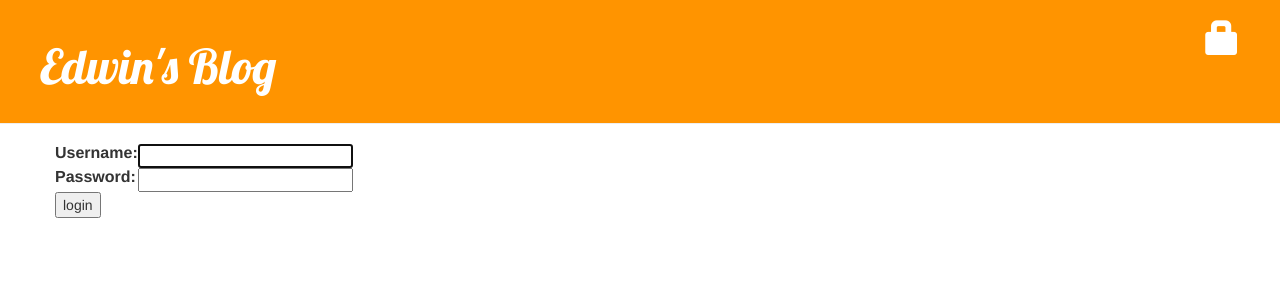
After one commit to EdwinP7/blogga, a Django app: page /accounts/login/ in a window 1280 px wide. The commit adds this page. Shown: the top 300 px of the page. Run offline with Django 3.2, Linux system fonts and the light colour scheme; some libraries are stand-ins or nearby versions.

Commit message:
login/logout options

```diff
--- a/blog/templates/blog/base.html
+++ b/blog/templates/blog/base.html
@@ -12,6 +12,9 @@
             {% if user.is_authenticated %}
                 <a href="{% url 'post_new' %}" class="top-menu"><span class="glyphicon glyphicon-plus"></span></a>
                 <a href="{% url 'post_draft_list' %}" class="top-menu"><span class="glyphicon glyphicon-edit"></span></a>
+                <p>Hello {{ user.username }} <small>(<a href="{% url 'logout' %}">Logout</a>)</small></p>
+            {% else %}
+                <a href="{% url 'login' %}" class="top-menu"><span class="glyphicon glyphicon-lock"></span></a>
             {% endif %}
             <h1><a href="{% url 'post_list' %}">Edwin's Blog</a></h1>
         </div>
--- /dev/null
+++ b/blog/templates/registration/login.html
@@ -0,0 +1,24 @@
+{% extends 'blog/base.html' %}
+
+{% block content %}
+	{% if form.errors %}
+		<p>Your username and password don't match</p>
+	{% endif %}
+
+	<form method="post" action="{% url 'login' %}">
+	{% csrf_token %}
+		<table>
+		<tr>
+			<td>{{ form.username.label_tag }}</td>
+			<td>{{ form.username }}</td>
+		</tr>
+		<tr>
+			<td>{{ form.password.label_tag }}</td>
+			<td>{{ form.password }}</td>
+		</tr>
+		</table>
+
+		<input type="submit" value="login" />
+		<input type="hidden" name="next" value="{{ next }}" />
+	</form>
+{% endblock %}
--- a/mysite/settings.py
+++ b/mysite/settings.py
@@ -100,6 +100,9 @@ AUTH_PASSWORD_VALIDATORS = [
     },
 ]
 
+# Login redirect
+LOGIN_REDIRECT_URL = '/'
+
 
 # Internationalization
 # https://docs.djangoproject.com/en/1.10/topics/i18n/
--- a/mysite/urls.py
+++ b/mysite/urls.py
@@ -15,8 +15,11 @@ Including another URLconf
 """
 from django.conf.urls import include, url
 from django.contrib import admin
+from django.contrib.auth import views as auth_views
 
 urlpatterns = [
     url(r'^admin/', admin.site.urls),
+    url(r'^accounts/login/$', auth_views.login, name='login'),
+    url(r'^accounts/logout/$', auth_views.logout, name='logout', kwargs={'next_page': '/'}),
     url(r'', include('blog.urls')),
 ]
```
